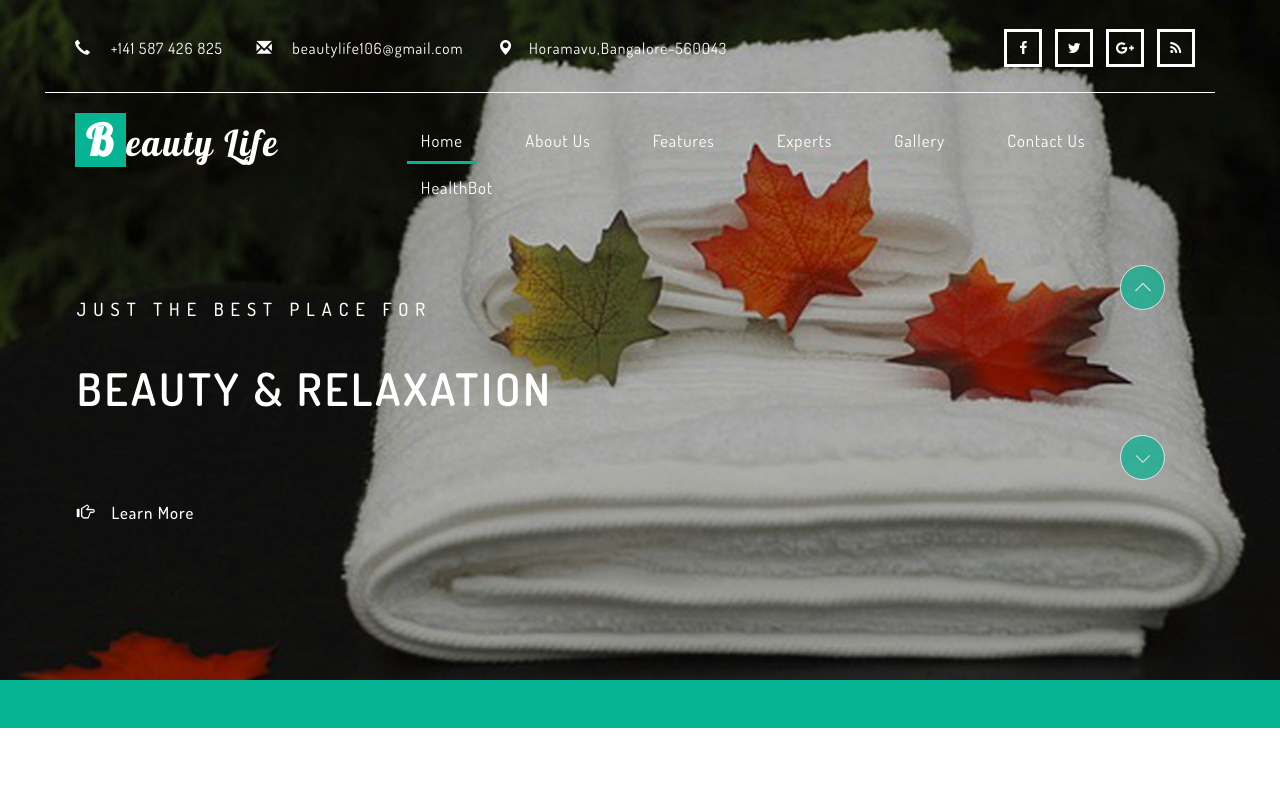
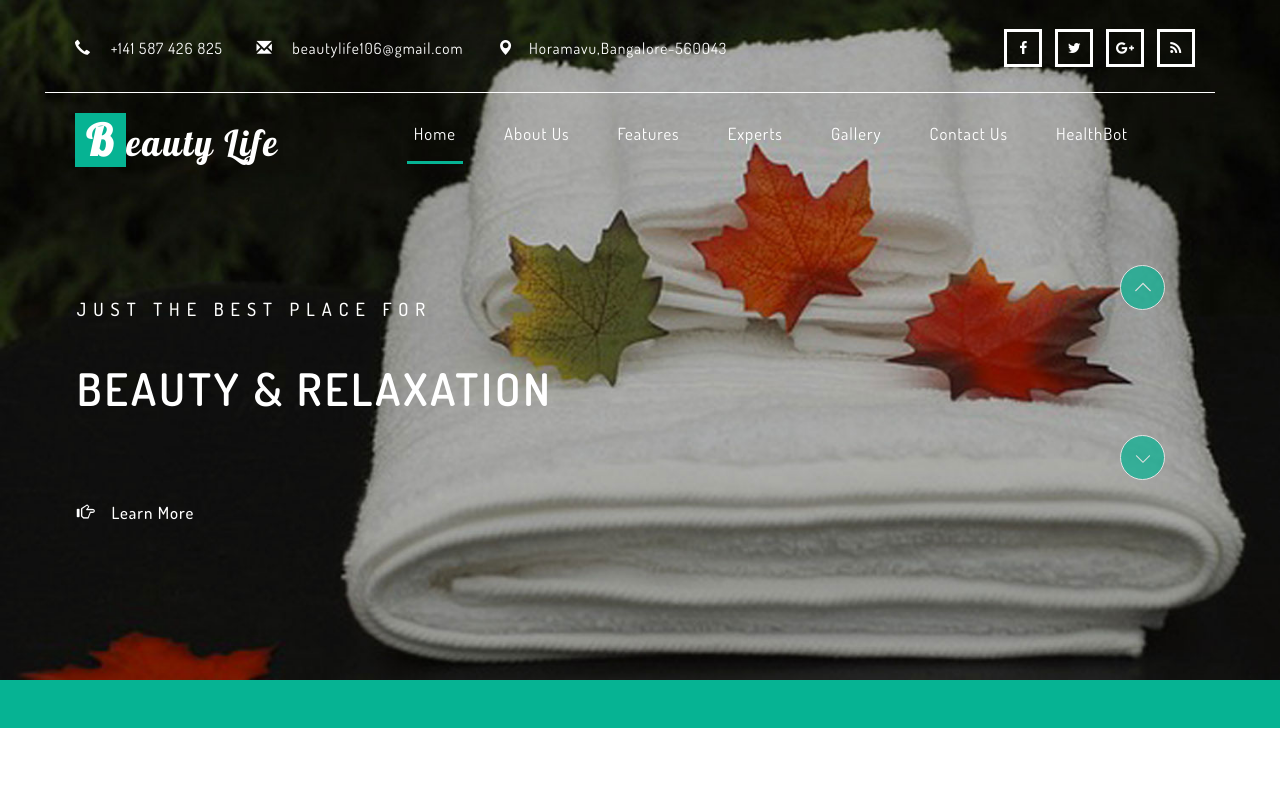
Before and after one commit to AkashSeervi2003/Beauty-Life, a plain HTML site: page index.html in a window 1280 px wide. Shown: the top 795 px of the page. Drawn offline with Linux system fonts and the light colour scheme; files whose address does not match are found by name.

Commit message:
Update style.css

```diff
--- a/css/style.css
+++ b/css/style.css
@@ -258,7 +258,7 @@ h1 a.navbar-brand span {
     overflow: hidden;
     height: 2.8em;
 	/* height:3em; */
-    padding: 0.85em 0.85em; /* 1 1 1.5*/
+    padding: 0.43em 0.43em; /* 1 1 1.5*/
 	text-align: center;
 	color: #b5b5b5;
 	-webkit-transition: color 0.3s;
```
